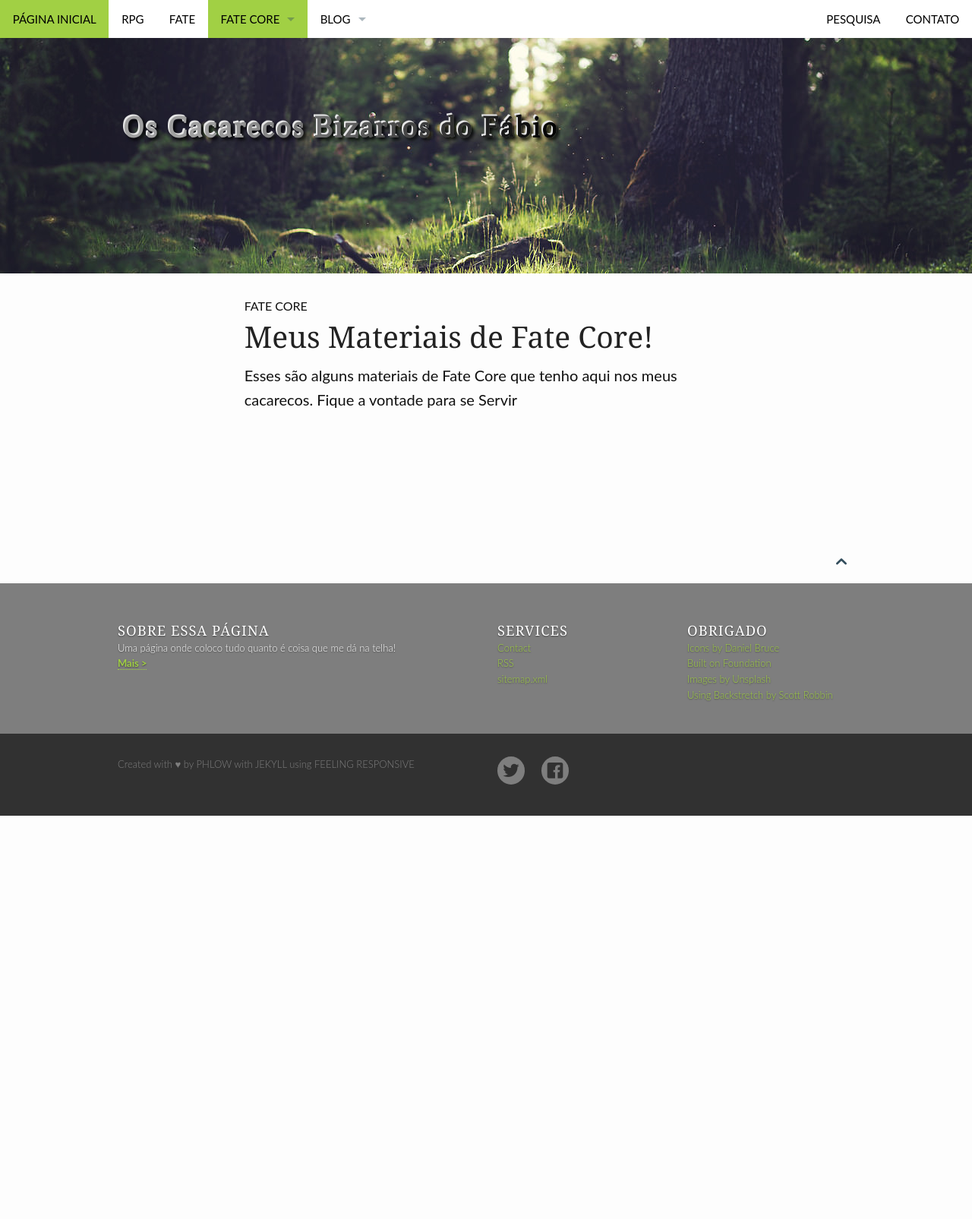
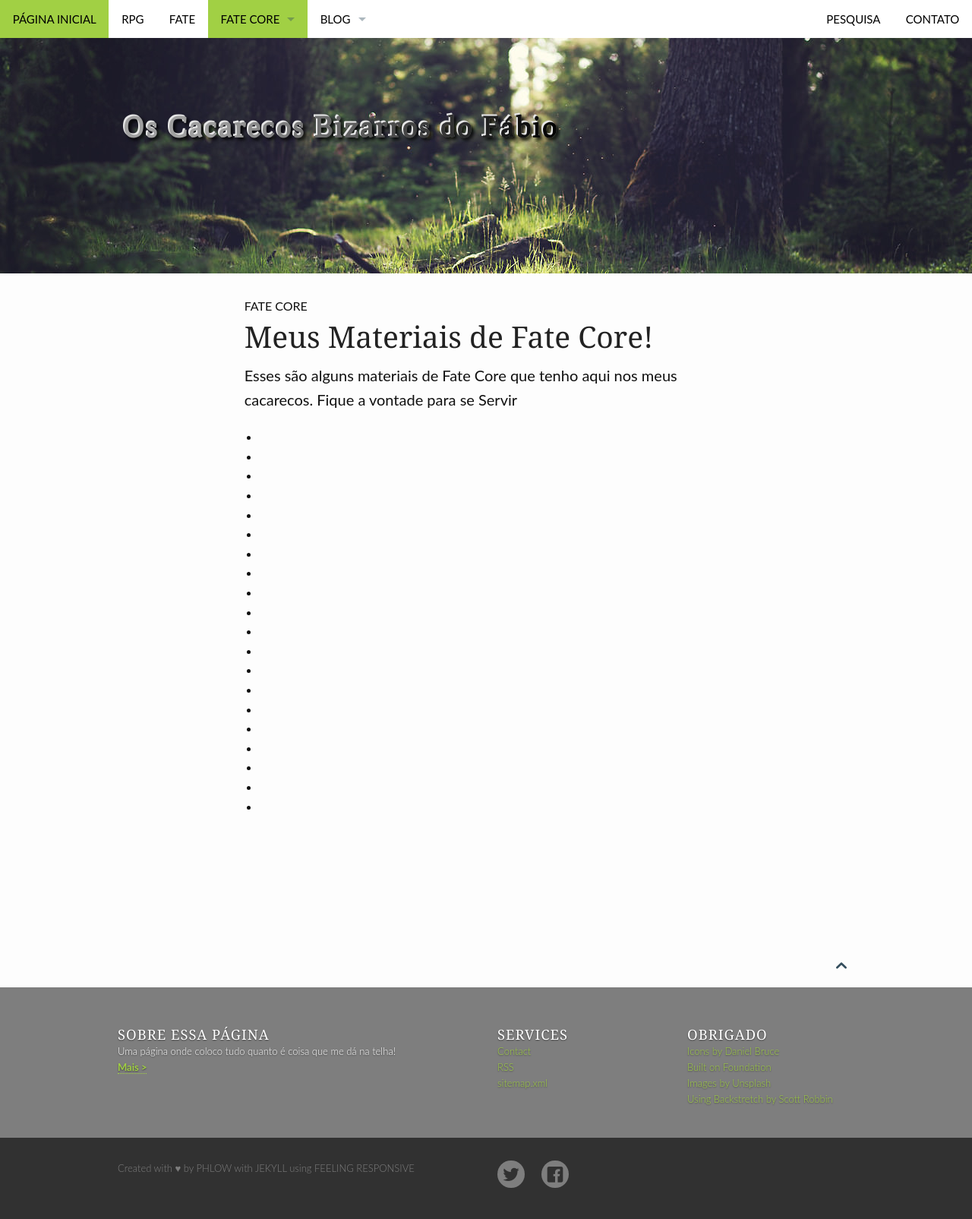
Before and after one commit to fabiocosta0305/fabiocosta0305.github.io-old, a Jekyll site: the page built from pages/fate-core.md, in a window 1280 px wide. Shown: the whole page at 76% size. Built offline with Jekyll 4.4.1, drawn with Linux system fonts in a browser that asks for light colours; before the commit the page ends 1074 px from its top, so only the background shows below that.

Commit message:
Adicionando Destino de Moreania

```diff
--- a/pages/fate-core.md
+++ b/pages/fate-core.md
@@ -13,3 +13,9 @@ permalink: "/fate-core/"
     <li><a href="{{ site.url }}{{ post.url }}">{{ post.title }}</a></li>
     {% endfor %}
 </ul>
+
+<ul>
+    {% for tag in site.tags %}
+    <li>{{ tag.title }}</li>
+    {% endfor %}
+</ul>
```
